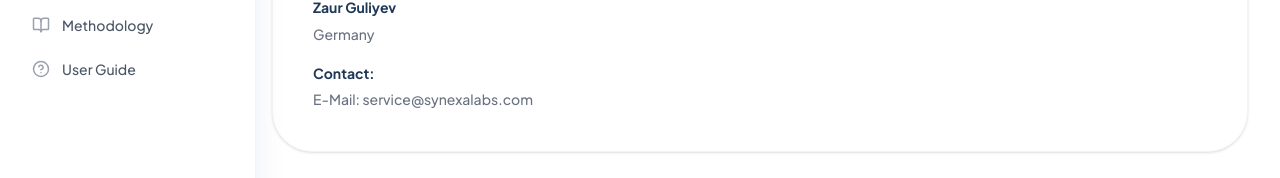
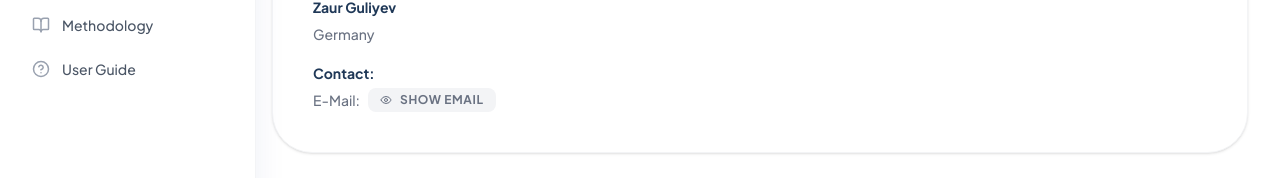
Before and after one commit to synexalabs/ValueAct2, a Next.js app in the folder client/: page /privacy in a window 1280 px wide. Shown: the part 410-588 px from the top of the page. Built offline with nearby package versions, Linux system fonts and the light colour scheme.

Commit message:
Enhance privacy: Add Reveal component, obscure emails, ensure lowercase branding

```diff
--- a/client/src/app/(main)/gdpr-compliance/page.jsx
+++ b/client/src/app/(main)/gdpr-compliance/page.jsx
@@ -1,6 +1,7 @@
 'use client';
 
 import React, { useState } from 'react';
+import Reveal from '../../../components/common/Reveal';
 import { Shield, CheckCircle, FileText, Users, Database, Zap, ArrowRight, ShieldCheck, Lock } from 'lucide-react';
 import { motion } from 'framer-motion';
 import Link from 'next/link';
@@ -144,9 +145,9 @@ export default function GDPRCompliancePage() {
                         <div className="relative z-10">
                             <h3 className="text-xl font-heading font-black tracking-tight mb-4 uppercase">Direct Inquiry?</h3>
                             <p className="text-trust-400 text-xs font-medium leading-relaxed mb-8">For official GDPR data egress requests or jurisdictional audits, please contact our verified security portal.</p>
-                            <a href="mailto:service@synexalabs.com" className="inline-flex py-4 px-8 bg-growth-500 hover:bg-growth-400 text-trust-950 rounded-xl font-black text-[10px] uppercase tracking-widest transition-all shadow-lg shadow-growth-500/20">
-                                Contact Security Hub
-                            </a>
+                            <div className="inline-block">
+                                <Reveal text="service@synexalabs.org" label="Unlock Security Hub" className="bg-growth-500 hover:bg-growth-400 text-trust-950 px-8 py-4 rounded-xl font-black text-[10px] uppercase tracking-widest shadow-lg shadow-growth-500/20" />
+                            </div>
                         </div>
                     </section>
                 </div>
--- a/client/src/app/(main)/impressum/page.jsx
+++ b/client/src/app/(main)/impressum/page.jsx
@@ -1,6 +1,7 @@
 'use client';
 
 import React, { useState } from 'react';
+import Reveal from '../../../components/common/Reveal';
 import { Landmark, Mail, Fingerprint, ShieldAlert } from 'lucide-react';
 import { motion } from 'framer-motion';
 
@@ -68,7 +69,10 @@ export default function ImpressumPage() {
                             <h2 className="text-[10px] font-black text-trust-900 uppercase tracking-[0.2em] m-0">{language === 'de' ? 'KONTAKT' : 'COMMUNICATION'}</h2>
                         </div>
                         <div className="text-sm text-gray-500 font-medium leading-relaxed">
-                            <p className="m-0">service@synexalabs.com</p>
+                            <div className="flex items-center gap-2">
+                                <Mail size={16} className="text-trust-900" />
+                                <Reveal text="service@synexalabs.org" label="Show Email" />
+                            </div>
                             <div className="mt-4 pt-4 border-t border-gray-50">
                                 <p className="text-[10px] font-black text-trust-900 uppercase tracking-widest mb-1">VAT ID / USt-ID:</p>
                                 <p className="m-0 text-trust-600 font-black">DE360921142</p>
--- a/client/src/app/(main)/privacy/page.jsx
+++ b/client/src/app/(main)/privacy/page.jsx
@@ -1,6 +1,7 @@
 'use client';
 
 import React, { useState } from 'react';
+import Reveal from '../../../components/common/Reveal';
 import { ShieldCheck, Globe, Lock, Zap, Shield } from 'lucide-react';
 import { motion } from 'framer-motion';
 
@@ -60,7 +61,10 @@ export default function PrivacyPage() {
                                     <p className="font-black text-trust-900 mb-1">Zaur Guliyev</p>
                                     <p className="m-0">Deutschland</p>
                                     <p className="mt-4 font-black text-trust-900 mb-1">Kontakt:</p>
-                                    <p className="m-0">E-Mail: service@synexalabs.com</p>
+                                    <div className="flex items-center gap-2">
+                                        <span>E-Mail:</span>
+                                        <Reveal text="service@synexalabs.org" label="E-Mail anzeigen" />
+                                    </div>
                                 </div>
                             </section>
 
@@ -108,7 +112,10 @@ export default function PrivacyPage() {
                                     <p className="font-black text-trust-900 mb-1">Zaur Guliyev</p>
                                     <p className="m-0">Germany</p>
                                     <p className="mt-4 font-black text-trust-900 mb-1">Contact:</p>
-                                    <p className="m-0">E-Mail: service@synexalabs.com</p>
+                                    <div className="flex items-center gap-2">
+                                        <span>E-Mail:</span>
+                                        <Reveal text="service@synexalabs.org" label="Show Email" />
+                                    </div>
                                 </div>
                             </section>
 
--- /dev/null
+++ b/client/src/components/common/Reveal.jsx
@@ -0,0 +1,43 @@
+'use client';
+
+import React, { useState } from 'react';
+import { Eye, EyeOff } from 'lucide-react';
+
+/**
+ * Reveal Component
+ * Hides sensitive information from web scrapers and visual snooping.
+ * Requires user interaction to display the content.
+ *
+ * Usage:
+ * <Reveal text="service@synexalabs.org" label="Show Email" />
+ */
+const Reveal = ({ text, label = "Reveal", className = "" }) => {
+    const [isRevealed, setIsRevealed] = useState(false);
+
+    const handleReveal = (e) => {
+        e.preventDefault();
+        e.stopPropagation();
+        setIsRevealed(true);
+    };
+
+    if (isRevealed) {
+        return (
+            <span className={`inline-flex items-center gap-2 font-medium text-trust-900 ${className}`}>
+                {text}
+            </span>
+        );
+    }
+
+    return (
+        <button
+            onClick={handleReveal}
+            className={`inline-flex items-center gap-2 px-3 py-1 bg-gray-100 hover:bg-gray-200 rounded-lg text-xs font-bold text-gray-500 uppercase tracking-wider transition-colors ${className}`}
+            title="Click to reveal sensitive information"
+        >
+            <Eye size={12} />
+            {label}
+        </button>
+    );
+};
+
+export default Reveal;
```
